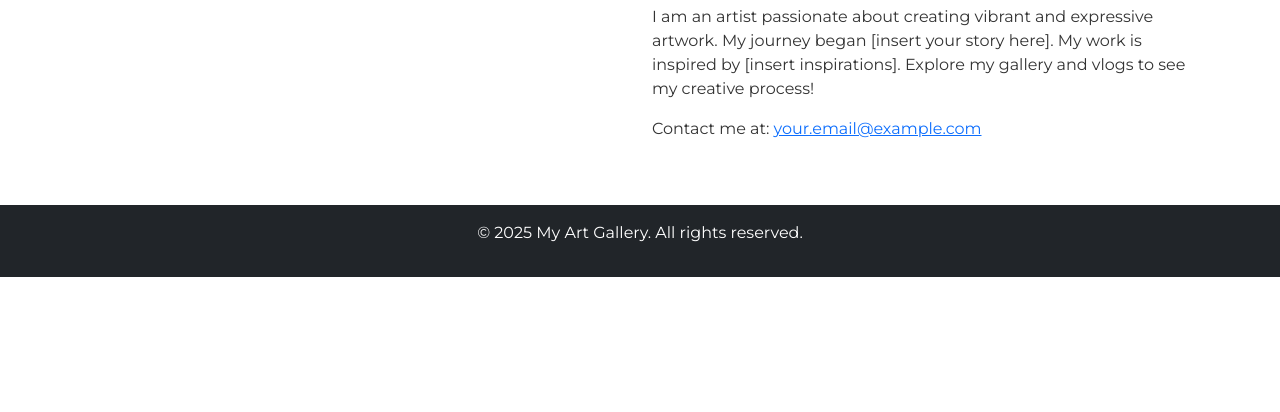
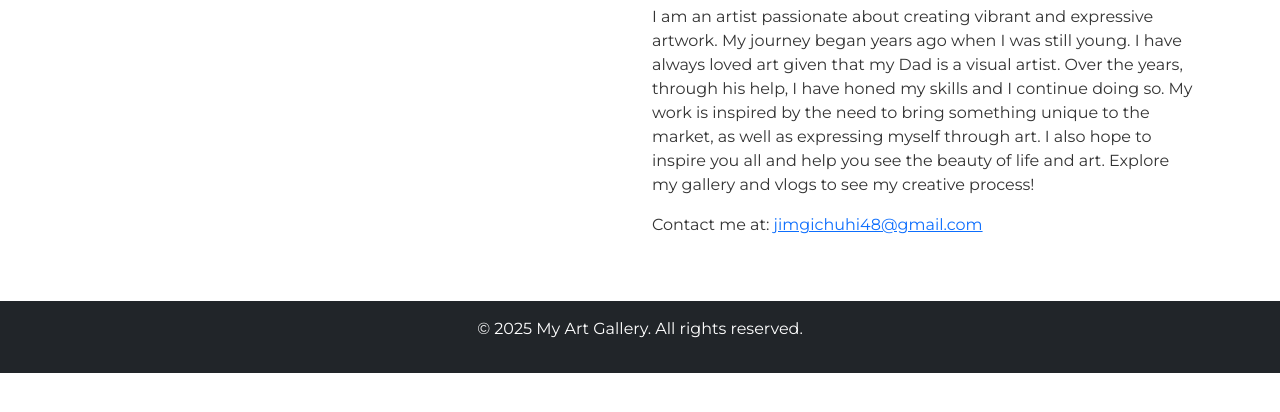
Before and after one commit to artthejim-web/art-website, a plain HTML site: page about.html in a window 1280 px wide. Shown: the part 198-610 px from the top of the page. Drawn offline with nearby package versions, Linux system fonts and the light colour scheme.

Commit message:
Update about.html

```diff
--- a/about.html
+++ b/about.html
@@ -13,7 +13,7 @@
     <nav class="navbar navbar-expand-lg navbar-light bg-light">
         <div class="container">
             <a class="navbar-brand" href="index.html">
-                <img src="assets/logo.png" alt="Logo" class="logo">
+                <img src="assets/logo.jpg" alt="Logo" class="logo">
             </a>
             <button class="navbar-toggler" type="button" data-bs-toggle="collapse" data-bs-target="#navbarNav">
                 <span class="navbar-toggler-icon"></span>
@@ -39,10 +39,10 @@
                 <div class="col-md-6">
                     <h3>Your Name</h3>
                     <p>
-                        I am an artist passionate about creating vibrant and expressive artwork. My journey began [insert your story here].
-                        My work is inspired by [insert inspirations]. Explore my gallery and vlogs to see my creative process!
+                        I am an artist passionate about creating vibrant and expressive artwork. My journey began years ago when I was still young. I have always loved art given that my Dad is a visual artist. Over the years, through his help, I have honed my skills and I continue doing so.
+                        My work is inspired by the need to bring something unique to the market, as well as expressing myself through art. I also hope to inspire you all and help you see the beauty of life and art. Explore my gallery and vlogs to see my creative process!
                     </p>
-                    <p>Contact me at: <a href="mailto:your.email@example.com">your.email@example.com</a></p>
+                    <p>Contact me at: <a href="mailto: jimgichuhi48@gmail.com">jimgichuhi48@gmail.com</a></p>
                 </div>
             </div>
         </div>
```
